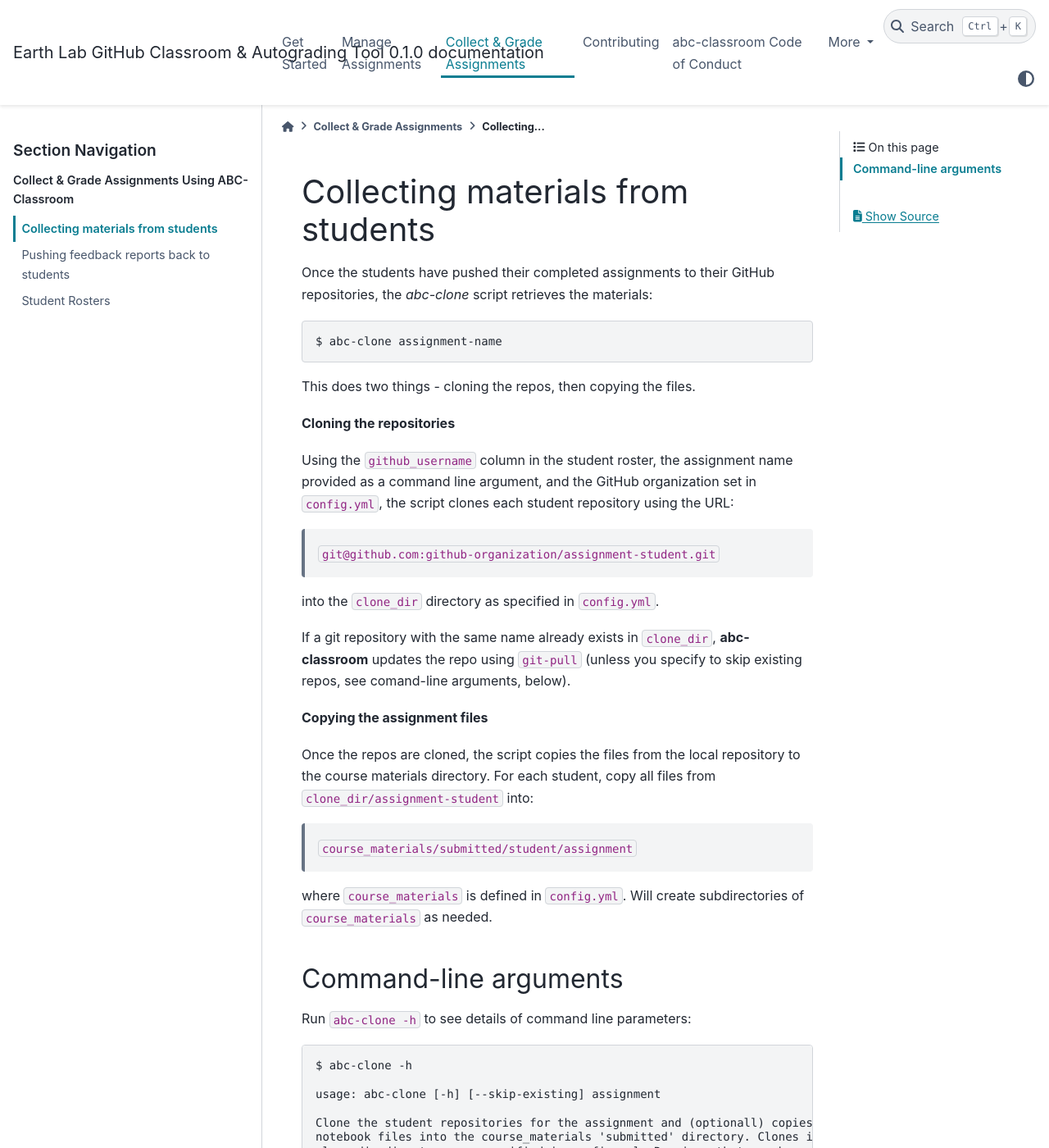
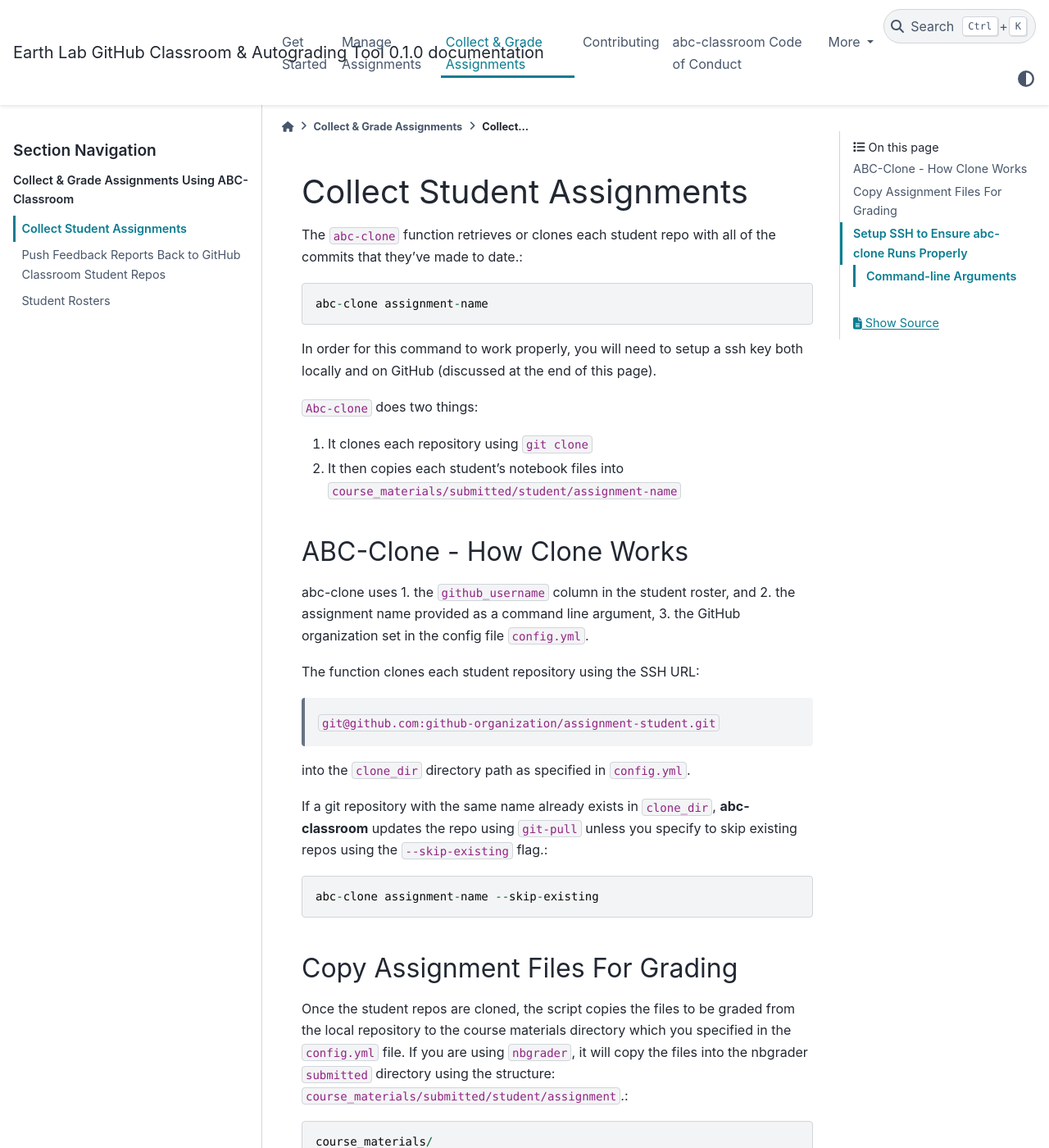
Before and after one commit to earthlab/abc-classroom, a Sphinx documentation site: the page built from docs/collect-grade-assignments/clone.rst, in a window 1280 px wide and 1400 px high. Shown: the whole window at 82% size. Built offline with Sphinx 7.4.7 and the PyData theme 0.15.4, drawn with Linux system fonts in a browser that asks for light colours; some of the changed text lies outside the part shown.

Commit message:
updating clone docs

```diff
--- a/docs/collect-grade-assignments/clone.rst
+++ b/docs/collect-grade-assignments/clone.rst
@@ -1,41 +1,74 @@
 .. _abc-clone:
 
-Collecting materials from students
+Collect Student Assignments
 ----------------------------------
 
-Once the students have pushed their completed assignments to their GitHub
-repositories, the `abc-clone` script retrieves the materials::
+The ``abc-clone`` function retrieves or clones each student repo with all of
+the commits that they've made to date.::
 
-  $ abc-clone assignment-name
+    abc-clone assignment-name
 
-This does two things - cloning the repos, then copying the files.
+In order for this command to work properly, you will need to setup a ssh key
+both locally and on GitHub (discussed at the end of this page).
 
-**Cloning the repositories**
+``Abc-clone`` does two things:
 
-Using the ``github_username`` column in the student roster, the assignment name
-provided as a command line argument, and the GitHub organization set in
-``config.yml``, the script clones each student repository using the URL:
+1. It clones each repository using ``git clone``
+2. It then copies each student's notebook files into ``course_materials/submitted/student/assignment-name``
+
+ABC-Clone - How Clone Works
+~~~~~~~~~~~~~~~~~~~~~~~~~~~~
+
+abc-clone uses
+1. the ``github_username`` column in the student roster,  and
+2. the assignment name provided as a command line argument,
+3. the GitHub organization set in the config file ``config.yml``.
+
+The function clones each student repository using the SSH URL:
 
     ``git@github.com:github-organization/assignment-student.git``
 
-into the ``clone_dir`` directory as specified in ``config.yml``.
+into the ``clone_dir`` directory path as specified in ``config.yml``.
 
 If a git repository with the same name already exists in ``clone_dir``,
-**abc-classroom** updates the repo using ``git-pull`` (unless you specify to skip
-existing repos, see comand-line arguments, below).
+**abc-classroom** updates the repo using ``git-pull`` unless you specify to skip
+existing repos using the ``--skip-existing`` flag.::
 
-**Copying the assignment files**
+    abc-clone assignment-name --skip-existing
 
-Once the repos are cloned, the script copies the files from the local
-repository to the course materials directory. For each student, copy all files
-from ``clone_dir/assignment-student`` into:
+Copy Assignment Files For Grading
+~~~~~~~~~~~~~~~~~~~~~~~~~~~~~~~~~~
 
-    ``course_materials/submitted/student/assignment``
+Once the student repos are cloned, the script copies the files to be graded
+from the local repository to the course materials directory which you specified
+in the ``config.yml`` file. If you are using ``nbgrader``, it will copy the
+files into the nbgrader ``submitted`` directory using the structure:
+``course_materials/submitted/student/assignment``.::
 
-where ``course_materials`` is defined in ``config.yml``. Will create
-subdirectories of ``course_materials`` as needed.
+    course_materials/
+      submitted/
+        student-name-1/
+          assignment-name-1/
+            notebook-file.ipynb
+        student-name-2/
+          assignment-name-1/
+            notebook-file.ipynb
 
-Command-line arguments
+The path to ``course_materials`` is defined in ``config.yml`` file. ``abc-clone``
+will create subdirectories within ``course_materials`` for each student as needed.
+
+Setup SSH to Ensure abc-clone Runs Properly
+~~~~~~~~~~~~~~~~~~~~~~~~~~~~~~~~~~~~~~~~~~~~
+
+There are three steps to setup ssh on your computer. You can follow the GitHub
+documentation carefully to set this up.
+
+* Step one: Check to see if you already have an ssh key installed on your computer locally https://docs.github.com/en/enterprise/2.14/user/articles/checking-for-existing-ssh-keys
+* Step two: Generate a new key - https://docs.github.com/en/enterprise/2.14/user/articles/generating-a-new-ssh-key-and-adding-it-to-the-ssh-agent
+* Step three: Add the key to GitHub - https://docs.github.com/en/enterprise/2.14/user/articles/adding-a-new-ssh-key-to-your-github-account
+
+
+Command-line Arguments
 ======================
 
 Run ``abc-clone -h`` to see details of command line parameters::
--- a/docs/collect-grade-assignments/roster.rst
+++ b/docs/collect-grade-assignments/roster.rst
@@ -5,6 +5,6 @@
 Several steps
 
 On github Classroom
-1. make sure each student accont is linked to a name associated with canvas
+1. make sure each student account is linked to a name associated with canvas
 2. Download the roster
 3. Associate the roster file by adding it to the config
--- a/docs/index.rst
+++ b/docs/index.rst
@@ -18,7 +18,7 @@
 
    Get Started <get-started/index>
    manage-assignments/index
-   collect-grade-assignments/index
+   Collect & Grade Assignments <collect-grade-assignments/index>
    contributing
    code-of-conduct
    change-log
```
Also changed, not shown: docs/collect-grade-assignments/feedback.rst (+18 -10 lines).
